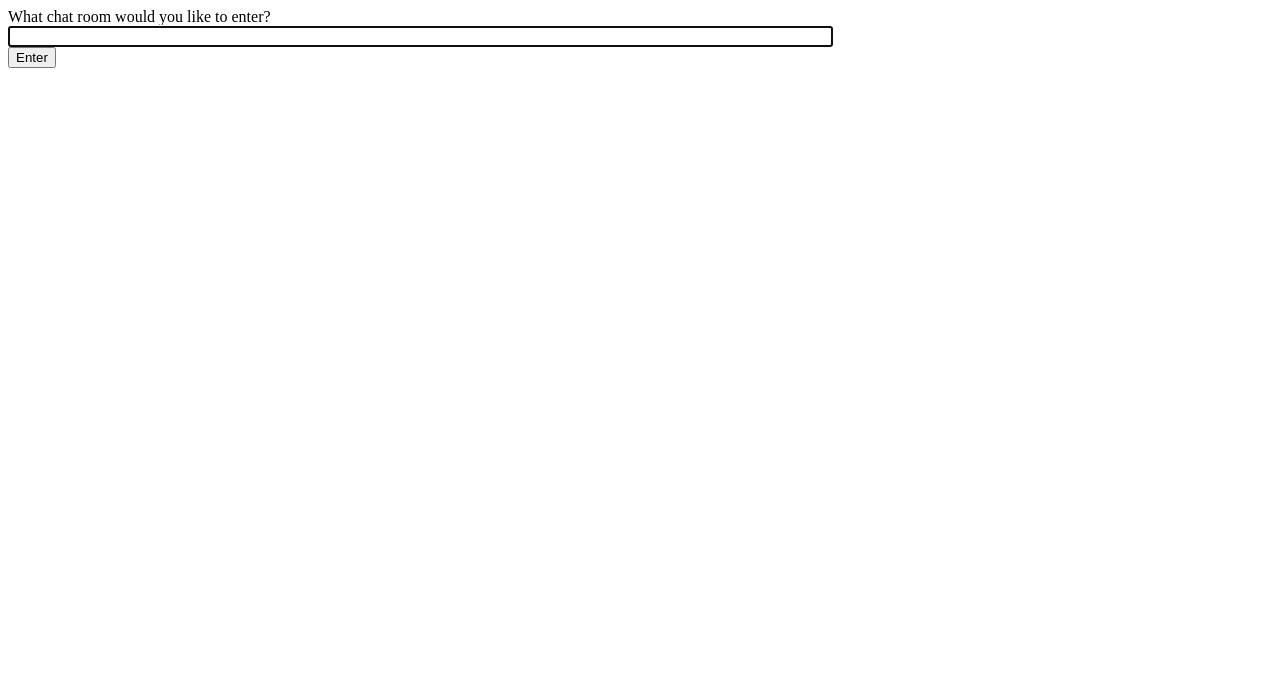
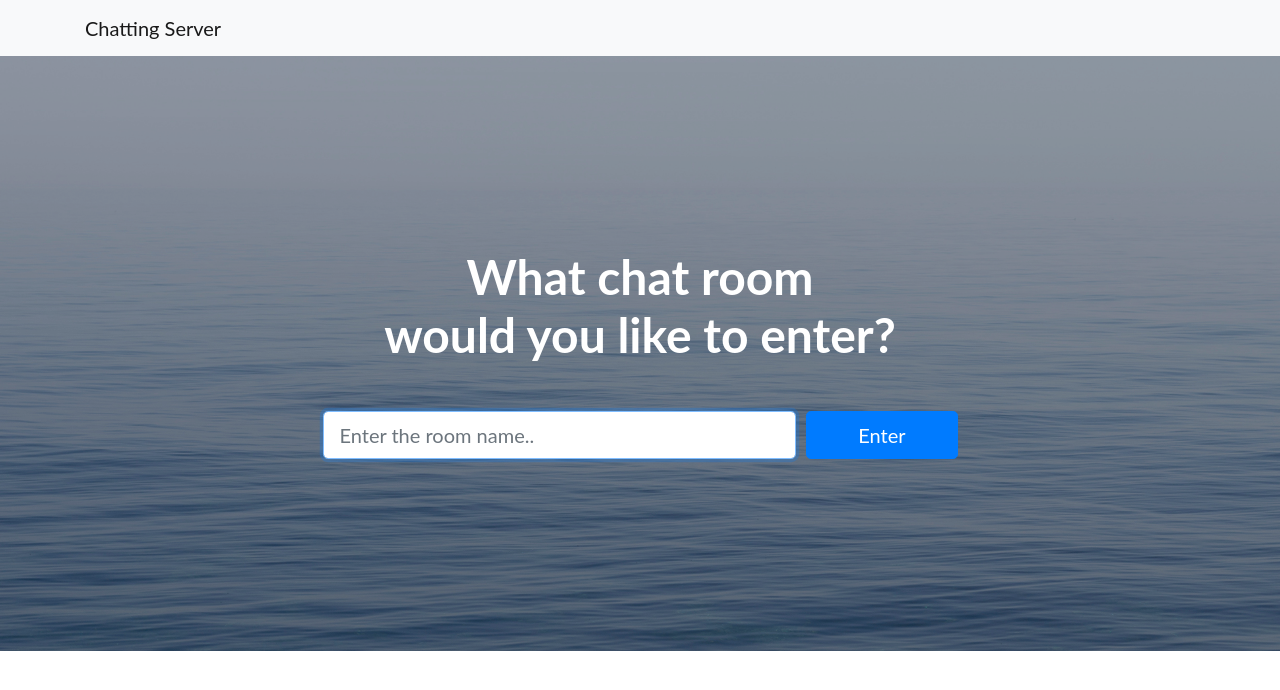
Before and after one commit to seovalue/django-websocket, a Django app: page /chat/ in a window 1280 px wide. Shown: the top 690 px of the page. Run offline with Django 3.2, Linux system fonts and the light colour scheme; some libraries are stand-ins or nearby versions.

Commit message:
add index design using bootstrap

```diff
--- /dev/null
+++ b/chat/static/css/landing-page.css
@@ -0,0 +1,52 @@
+/*!
+ * Start Bootstrap - Landing Page v5.0.8 (https://startbootstrap.com/themes/landing-page)
+ * Copyright 2013-2020 Start Bootstrap
+ * Licensed under MIT (https://github.com/StartBootstrap/startbootstrap-landing-page/blob/master/LICENSE)
+ */
+
+body {
+  font-family: 'Lato', 'Helvetica Neue', Helvetica, Arial, sans-serif;
+}
+
+h1,
+h2,
+h3,
+h4,
+h5,
+h6 {
+  font-family: 'Lato', 'Helvetica Neue', Helvetica, Arial, sans-serif;
+  font-weight: 700;
+}
+
+header.masthead {
+  position: relative;
+  background-color: #343a40;
+  background: url("../img/bg-masthead.jpg") no-repeat center center;
+  background-size: cover;
+  padding-top: 8rem;
+  padding-bottom: 8rem;
+}
+
+header.masthead .overlay {
+  position: absolute;
+  background-color: #212529;
+  height: 100%;
+  width: 100%;
+  top: 0;
+  left: 0;
+  opacity: 0.3;
+}
+
+header.masthead h1 {
+  font-size: 2rem;
+}
+
+@media (min-width: 768px) {
+  header.masthead {
+    padding-top: 12rem;
+    padding-bottom: 12rem;
+  }
+  header.masthead h1 {
+    font-size: 3rem;
+  }
+}
--- a/chat/templates/chat/index.html
+++ b/chat/templates/chat/index.html
@@ -1,14 +1,49 @@
+{% load static %}
 <!-- chat/templates/chat/index.html -->
 <!DOCTYPE html>
 <html>
 <head>
     <meta charset="utf-8"/>
+    <meta name="viewport" content="width=device-width, initial-scale=1, shrink-to-fit=no">
     <title>Chat Rooms</title>
+    <!-- Bootstrap core CSS -->
+    <link rel="stylesheet" href="https://stackpath.bootstrapcdn.com/bootstrap/4.3.1/css/bootstrap.min.css" integrity="sha384-ggOyR0iXCbMQv3Xipma34MD+dH/1fQ784/j6cY/iJTQUOhcWr7x9JvoRxT2MZw1T" crossorigin="anonymous">
+    <!-- Custom styles for this template -->
+    <link  rel="stylesheet" href="{% static 'css/landing-page.css' %}">
+
+
 </head>
 <body>
-    What chat room would you like to enter?<br>
-    <input id="room-name-input" type="text" size="100"><br>
-    <input id="room-name-submit" type="button" value="Enter">
+    <!-- Navigation -->
+      <nav class="navbar navbar-light bg-light static-top">
+        <div class="container">
+          <a class="navbar-brand" href="#">Chatting Server</a>
+        </div>
+    </nav>
+
+    <!-- Masthead -->
+      <header class="masthead text-white text-center">
+        <div class="overlay"></div>
+        <div class="container">
+          <div class="row">
+            <div class="col-xl-9 mx-auto">
+              <h1 class="mb-5">What chat room <br> would you like to enter?</h1>
+            </div>
+            <div class="col-md-10 col-lg-8 col-xl-7 mx-auto">
+              <form>
+                <div class="form-row">
+                  <div class="col-12 col-md-9 mb-2 mb-md-0">
+                    <input id="room-name-input" type="text" class="form-control form-control-lg" placeholder="Enter the room name..">
+                  </div>
+                  <div class="col-12 col-md-3">
+                    <input id = "room-name-submit" type="button" class="btn btn-block btn-lg btn-primary" value="Enter">
+                  </div>
+                </div>
+              </form>
+            </div>
+          </div>
+        </div>
+      </header>
 
     <script>
         document.querySelector('#room-name-input').focus();
```
Also changed, not shown: chat/static/img/bg-masthead.jpg (added).
